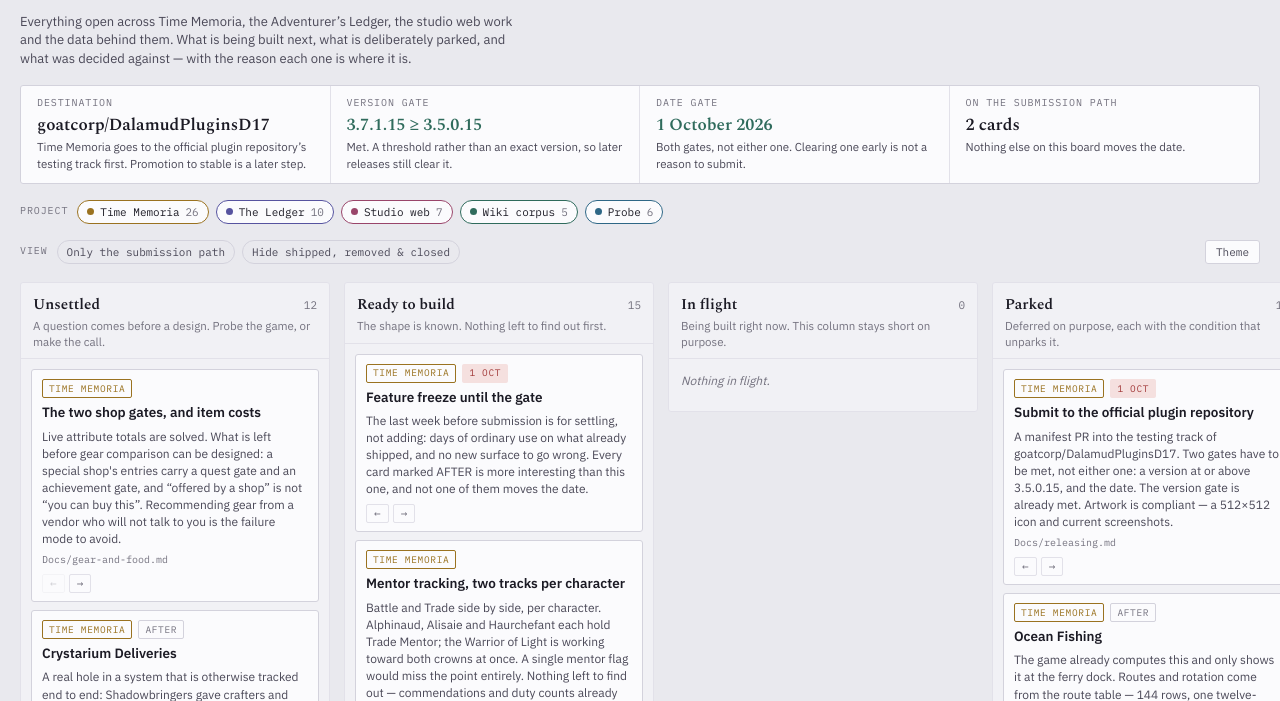
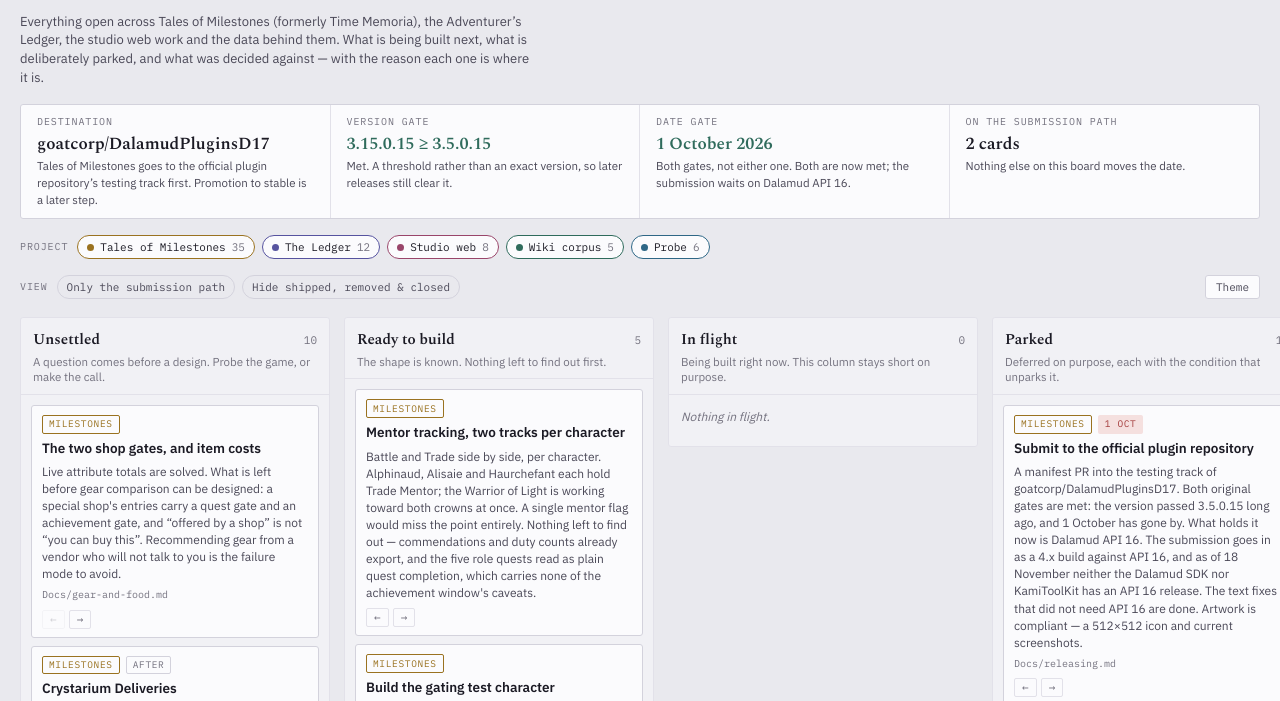
Before and after one commit to LegendsOfTheGame/roadmap, a plain HTML site: page index.html in a window 1280 px wide. Shown: the part 95-796 px from the top of the page. Drawn offline with nearby package versions, Linux system fonts and the light colour scheme.

Commit message:
content: catch the board up to 3.15.0.15 (#1)
* content: catch the board up to 3.15.0.15

Shipped since 23 Sep: 12 planned cards move to Shipped (duty grid and
export, relic export and checklist, hunt counts and reconciliation,
native parity, backup notice, Ledger address, Ko-fi, settle week), and
13 new cards record 3.7.2 to 3.15 and the Ledger's layout and share codes.
API 16 is now on the submission path. The plugin's new name, Tales of
Milestones, replaces Time Memoria on the page.

Co-Authored-By: Claude Opus 5.5 <noreply@anthropic.com>
Claude-Session: https://claude.ai/code/session_01DSgFFcDf3qQZHhCZweBMfk

* content: drop the settle-week card

Co-Authored-By: Claude Opus 5.5 <noreply@anthropic.com>
Claude-Session: https://claude.ai/code/session_01DSgFFcDf3qQZHhCZweBMfk

---------

Co-authored-by: Claude <noreply@anthropic.com>

```diff
--- a/cards.js
+++ b/cards.js
@@ -15,14 +15,14 @@
 const META = {
   gateDate: Date.UTC(2026, 9, 1),        // 1 October 2026
   gateDateLabel: "1 October 2026",
-  version: "3.7.1.15",
+  version: "3.15.0.15",
   versionGate: "3.5.0.15",
   destination: "goatcorp/DalamudPluginsD17"
 };
 
 const PROJECTS = {
-  tm:     { name: "Time Memoria",  short: "TIME MEMORIA", hue: "var(--p-tm)",
-            blurb: "The Dalamud plugin. Quest pacing, read from the game." },
+  tm:     { name: "Tales of Milestones", short: "MILESTONES", hue: "var(--p-tm)",
+            blurb: "The Dalamud plugin, formerly Time Memoria. Quest pacing, read from the game." },
   pl:     { name: "The Ledger",    short: "LEDGER",       hue: "var(--p-pl)",
             blurb: "Pandora Lunar's Adventurer's Ledger, the web companion." },
   studio: { name: "Studio web",    short: "STUDIO",       hue: "var(--p-studio)",
@@ -63,15 +63,10 @@ const CARDS = [
 
   { id: "d17-submit", p: "tm", c: "parked", gate: "1oct",
     t: "Submit to the official plugin repository",
-    d: "A manifest PR into the testing track of goatcorp/DalamudPluginsD17. Two gates have to be met, not either one: a version at or above 3.5.0.15, and the date. The version gate is already met. Artwork is compliant — a 512×512 icon and current screenshots.",
+    d: "A manifest PR into the testing track of goatcorp/DalamudPluginsD17. Both original gates are met: the version passed 3.5.0.15 long ago, and 1 October has gone by. What holds it now is Dalamud API 16. The submission goes in as a 4.x build against API 16, and as of 18 November neither the Dalamud SDK nor KamiToolKit has an API 16 release. The text fixes that did not need API 16 are done. Artwork is compliant — a 512×512 icon and current screenshots.",
     s: "Docs/releasing.md" },
 
-  { id: "no-features-sep", p: "tm", c: "ready", gate: "1oct",
-    t: "Feature freeze until the gate",
-    d: "The last week before submission is for settling, not adding: days of ordinary use on what already shipped, and no new surface to go wrong. Every card marked AFTER is more interesting than this one, and not one of them moves the date.",
-    s: null },
-
-  /* ---------------- Time Memoria ---------------- */
+  /* ---------------- Tales of Milestones (formerly Time Memoria) ---------------- */
 
   { id: "mentor", p: "tm", c: "ready", gate: null,
     t: "Mentor tracking, two tracks per character",
@@ -88,31 +83,6 @@ const CARDS = [
     d: "A real hole in a system that is otherwise tracked end to end: Shadowbringers gave crafters and gatherers no class quest chain at all, and replaced it with a repeatable turn-in. So this is a new tracked category per job with its own rank and delivery count — not missing quest rows. The exact shape is still unprobed.",
     s: null },
 
-  { id: "lodestone-link", p: "tm", c: "ready", gate: null,
-    t: "The Lodestone link in the native window",
-    d: "The last open item in native parity. The closest existing node draws a full list-item hover bar, so a row that reads as a clickable label is real work rather than one property. Left out of the last parity pass rather than shipping something that looks clickable and is not.",
-    s: "Docs/native-parity.md" },
-
-  { id: "rebaseline-native", p: "tm", c: "ready", gate: null,
-    t: "Native parity for the journal re-baseline",
-    d: "The re-baseline controls shipped in the classic settings window first. The native window still needs them.",
-    s: "Docs/native-parity.md" },
-
-  { id: "duty-export", p: "tm", c: "ready", gate: "after",
-    t: "Export duty completion for the grid",
-    d: "Three tiers of certainty. Exact, from quest data: the quest that follows a duty gives the true answer for every dungeon and trial the story gates. Exact, from achievements: 53 Extreme and Minstrel's Ballad clears. A floor, from Mapping the Realm, which is a discovery achievement and must never overwrite a higher stored value. Guildhests stay hand-ticked, and say so.",
-    s: null },
-
-  { id: "relic-export", p: "tm", c: "ready", gate: "after",
-    t: "Relic names and completion",
-    d: "Relic quests already arrive in the export — the game files them under Class & Job Quests. Names come from the game's own achievement sheet, so the plugin can send name plus done and the Ledger seeds nothing by hand.",
-    s: null },
-
-  { id: "hunt-flags", p: "tm", c: "unsettled", gate: null,
-    t: "May the plugin export the hunt group flags?",
-    d: "A decision, not a probe. A per-mark kill record is a combat log and is permanently out of scope. But the plugin already exports duty and commendation counts, so a profile aggregate is not new ground. The principle wants settling before the Ledger asks for the data.",
-    s: "README.md" },
-
   { id: "ocean-build", p: "tm", c: "parked", gate: "after",
     t: "Ocean Fishing",
     d: "The game already computes this and only shows it at the ferry dock. Routes and rotation come from the route table — 144 rows, one twelve-element sequence shifted a place per day. Both boats, the next voyages, stops in order, unlocks read from the route's own quest column. Schedule from the game; bait and bite windows stay community measurement.",
@@ -128,20 +98,15 @@ const CARDS = [
     d: "The only planned change that alters what someone mid-A Realm Reborn sees, and the only one the game genuinely cannot supply. A level 50 Seventh Astral Era quest should rank as 2.x, not as the patch its id belongs to.",
     s: "Docs/4.0-checklist.md" },
 
-  { id: "api16", p: "tm", c: "parked", gate: "after",
+  { id: "api16", p: "tm", c: "parked", gate: "1oct",
     t: "Rebuild against API 16",
-    d: "Unparks when API 16 reaches general release. The API digit sorts last in the version, so it can never disqualify a build — but a forced update is a moment worth spending on something.",
+    d: "Now the one thing the submission waits on. The 4.x build that goes to the official repository has to target API 16, and as of 18 November neither the Dalamud SDK nor KamiToolKit has an API 16 release. Unparks when they do. The API digit sorts last in the version, so the rebuild can never disqualify a build.",
     s: "Docs/4.0-checklist.md" },
 
   { id: "gating-char", p: "tm", c: "ready", gate: null,
     t: "Build the gating test character",
     d: "A main character has done everything, which makes gating easy to write and impossible to test. A fresh character at level 10 with Fisher unlocked leaves one boat unlocked and one locked — permanently. A fixture, not a window that closes as you play. Every progression gate in the plugin needs it.",
     s: "Docs/4.0-checklist.md" },
-
-  { id: "ledger-url", p: "tm", c: "unsettled", gate: null,
-    t: "The Ledger address is compiled in",
-    d: "Every released build points at the current address for good, and the site is moving to its own domain. Redirects hold for now, which is the only reason this is not already a problem. Decide whether the plugin should read the address from somewhere that can change.",
-    s: null },
 
   /* ---------------- probes ---------------- */
 
@@ -172,26 +137,6 @@ const CARDS = [
 
   /* ---------------- the Ledger ---------------- */
 
-  { id: "backup-notice", p: "pl", c: "ready", gate: null,
-    t: "“We are moving — download your backup”",
-    d: "The one piece of the move worth doing early. Its clock starts when the notice goes up, not when the domain switches, and browser storage does not survive a change of origin. Without it every saved character is stranded.",
-    s: null },
-
-  { id: "duty-grid", p: "pl", c: "ready", gate: "after",
-    t: "The duty grid",
-    d: "Every dungeon, trial, raid and guildhest per expansion, ticked where done. Rows generated from the game's own content table, so no hand-kept list and new duties appear on patch day. The plugin supplies the exact answer where the story gates a duty, which is the part a Lodestone-only tracker cannot do.",
-    s: null },
-
-  { id: "relic-checklist", p: "pl", c: "ready", gate: "after",
-    t: "Relic checklist",
-    d: "Fed by the relic export. Ticked from the game rather than typed.",
-    s: null },
-
-  { id: "hunts-reconcile", p: "pl", c: "ready", gate: null,
-    t: "Reconcile the Hunts tab against the game",
-    d: "The game tracks unique elite mark kills, but only ever reports how many, never which. That count is still worth surfacing. The Warrior of Light's tab had none of the six La Noscea A ranks ticked; the game reported five. A line reading “the game says 5, you have ticked 0” is the whole feature.",
-    s: null },
-
   { id: "hunts-late", p: "pl", c: "parked", gate: null,
     t: "Later expansions have no hunt source",
     d: "Group achievements cover A Realm Reborn, Heavensward and Stormblood — 70 of 127 marks. Everything after that has counter achievements only. Those 57 stay hand-ticked, and the tab should say so plainly rather than look broken.",
@@ -216,12 +161,12 @@ const CARDS = [
 
   { id: "web-merge", p: "studio", c: "parked", gate: "after",
     t: "One origin for everything web-facing",
-    d: "The hub, the Ledger and the challenge trackers serve from one domain. One origin means one browser store, which is the whole point: a routine ticked on the checklist is ticked in the Ledger. Subdomains stay as redirects so existing addresses keep working.",
+    d: "Half done. legendmemoria.org already serves the Ledger, the Apex tracker and the plugin pages from one origin, which was the point: one browser store. The repositories are still separate, and a workflow copies them into the site. Folding them into one repository, with one licence across the lot, is the part still parked.",
     s: null },
 
   { id: "split-appjs", p: "studio", c: "parked", gate: "after",
     t: "Split the app into shell and per-game",
-    d: "The Ledger is one 199 KB script, nearly all of it specific to one game. This is not extra work on top of a shared layout — it is the shared layout. Shell: themes, save indicator, backup bar, and one countdown engine.",
+    d: "The Ledger's main script is now 396 KB, nearly all of it specific to one game. This is not extra work on top of a shared layout — it is the shared layout. Shell: themes, save indicator, backup bar, and one countdown engine.",
     s: null },
 
   { id: "reset-engine", p: "studio", c: "parked", gate: "after",
@@ -232,11 +177,6 @@ const CARDS = [
   { id: "challenge-rebirth", p: "studio", c: "parked", gate: "after",
     t: "Challenge trackers on the shared shell",
     d: "The themes already carry shape as well as colour — one sharpens every corner, another rounds them — so a game inheriting the shell inherits real personality, and the accent colour makes per-game identity a single line.",
-    s: null },
-
-  { id: "support", p: "studio", c: "ready", gate: null,
-    t: "A way to support the project",
-    d: "A donate link in the plugin's own settings window and on the sites. Donate links are common among approved plugins; it will be confirmed with the approval group at submission rather than assumed.",
     s: null },
 
   { id: "ads-ledger", p: "studio", c: "closed", gate: null,
@@ -273,7 +213,7 @@ const CARDS = [
 
   { id: "naive-time", p: "wiki", c: "ready", gate: null,
     t: "Timestamps ignore daylight saving",
-    d: "Fetch times are recorded in naive local time. An autumn clock change repeats an hour, so a stale record could win. Small, and it will happen in November.",
+    d: "Fetch times are recorded in naive local time. An autumn clock change repeats an hour, so a stale record could win. Small, and it comes round every November.",
     s: null },
 
   /* ---------------- closed, with the reason ---------------- */
@@ -299,6 +239,126 @@ const CARDS = [
     s: "Docs/releasing.md" },
 
   /* ---------------- shipped ---------------- */
+
+  { id: "sh-315", p: "tm", c: "shipped", gate: null,
+    t: "3.15.0.15 — an export half the size",
+    d: "Every id list in the export writes a run of consecutive ids as a pair, so a full export is about half its old size and quicker to paste. The data is the same. The Ledger reads it already, and exports from older versions still import.",
+    s: null },
+
+  { id: "sh-ledger-share", p: "pl", c: "shipped", gate: null,
+    t: "Share codes",
+    d: "Shipped with 3.15.0.15. Settings makes a short code that opens a read-only view of one character. Each share also stores a backup that your browser encrypts before it goes up, which only your owner key or a one-time recovery code can open. A timed code expires 48 hours after the last share; a permanent one updates itself after you save.",
+    s: null },
+
+  { id: "sh-314", p: "tm", c: "shipped", gate: null,
+    t: "3.14.0.15 — hunt counts, native parity, /tmwiki groups",
+    d: "Hunt group counts in the export, read on demand. Allied society quests in their own group under each expansion in /tmwiki, and held levequests listed by town. Journal re-baseline and Lodestone links in the native window. The Main Scenario rate stops at the final Main Scenario quest, and the Ledger link points at its new home.",
+    s: null },
+
+  { id: "kofi-title-heart", p: "tm", c: "shipped", gate: null,
+    t: "Ko-fi heart in the title bar",
+    d: "Shipped in 3.14.0.15. A heart in the classic main window's title bar opens the Ko-fi page. A link only, beside the one that stays in the Credits tab.",
+    s: null },
+
+  { id: "food-location-marker", p: "tm", c: "shipped", gate: null,
+    t: "Where each food is",
+    d: "Shipped in 3.14.0.15. Each row on the Bonuses tab shows where the food is: B1 to B4 for the inventory block, the same number /isearch gives, and S for the saddlebag. Probed against the game first — 26 of 26 visible food stacks matched.",
+    s: null },
+
+  { id: "sh-ledger-layout", p: "pl", c: "shipped", gate: null,
+    t: "The Ledger's new layout",
+    d: "Shipped with 3.13.0.15. Next Steps is the first screen, with Daily, Weekly and Seasonal in the rail. Each Challenge Log entry has its own row, routines can carry their own boxes, and the Ledger holds up to eight characters. The leftovers — Custom Deliveries boxes, the weekly meter, Armor and GARO cards — followed in 3.14.",
+    s: null },
+
+  { id: "sh-313", p: "tm", c: "shipped", gate: null,
+    t: "3.13.0.15 — eat from the window",
+    d: "An Eat button for each meal on the Bonuses tab and in /tm food, and /tm eat by role. Playtime in the export kept current. The native windows update once a second instead of every frame: about 1.2 ms down to 0.08 ms per frame in a test.",
+    s: null },
+
+  { id: "sh-311", p: "tm", c: "shipped", gate: null,
+    t: "3.11 — food from accepted quests",
+    d: "/tm food lists the quests in your journal that reward food, and an eye on the turn-in window opens it before you choose. Text follows the game's UI theme, so the light themes are readable. The download went from 12.7 MB to 1.3 MB. 3.11.1.15 fixed an unload error that needed a game restart.",
+    s: null },
+
+  { id: "sh-rename", p: "tm", c: "shipped", gate: null,
+    t: "3.10.1.15 — Time Memoria is now Tales of Milestones",
+    d: "A new name and nothing else. Settings, the quest journal and exports stay where they were, and the /tm commands do not change.",
+    s: null },
+
+  { id: "sh-310", p: "tm", c: "shipped", gate: null,
+    t: "3.10.0.15 — the /tm food window",
+    d: "The strongest meal held for each role, and where it is: inventory, saddlebag or a retainer by name. Saddlebag food is found straight after the game starts, not only after the saddlebag is opened. The last five exports per character are kept locally.",
+    s: null },
+
+  { id: "sh-38", p: "tm", c: "shipped", gate: null,
+    t: "3.8 and 3.9 — the collections export",
+    d: "A separate collections export with duty clears, per-expansion quest totals, mount speed, folklore tomes and the Master's Bestiary in 3.8.0.15, and relic stages held in 3.9.0.15.",
+    s: null },
+
+  { id: "sh-372", p: "tm", c: "shipped", gate: null,
+    t: "3.7.2 to 3.7.7 — /tmwiki and levequests",
+    d: "A /tmwiki window that links accepted quests to the wiki, and levequests shown with their job, turn-in count and copyable required items. Plus fixes to the installer buttons and to event names.",
+    s: null },
+
+  { id: "domain-move", p: "studio", c: "shipped", gate: null,
+    t: "Everything on legendmemoria.org",
+    d: "legendmemoria.org serves the Ledger at /lunar, the Apex tracker at /apex and the plugin pages at /plugins, all from one origin. The old Ledger address stays up with a moved notice.",
+    s: null },
+
+  { id: "support", p: "studio", c: "shipped", gate: null,
+    t: "A way to support the project",
+    d: "Shipped. A Ko-fi button in the plugin's settings since 3.7.1.15, a heart in the classic window's title bar since 3.14.0.15, and a plain Ko-fi link on the Ledger and this board. Links only: no counter, no popup, no reminder.",
+    s: null },
+
+  { id: "backup-notice", p: "pl", c: "shipped", gate: null,
+    t: "“We are moving — download your backup”",
+    d: "Shipped. The old github.io address shows a notice that the Ledger has moved, with a Download backup button. Browser storage does not survive a change of origin, so without it every saved character would have been stranded.",
+    s: null },
+
+  { id: "duty-grid", p: "pl", c: "shipped", gate: null,
+    t: "The duty grid",
+    d: "Every dungeon, trial, raid and guildhest per expansion, ticked where done. The rows are generated from the game's own Duty Finder table, so new duties appear on patch day with no hand-kept list, and the grid ticks itself from the plugin's duty export.",
+    s: null },
+
+  { id: "relic-checklist", p: "pl", c: "shipped", gate: null,
+    t: "Relic checklist",
+    d: "Shipped in 3.9.0.15 as its own Relics area, then rebuilt in 3.12 to count weapons and tools rather than quests: one panel per relic line, a By job view, and Armor and GARO cards. Filled from the plugin's relic export, not typed. When a line's first quest is not open yet, the card names the quest to do on the way to it.",
+    s: null },
+
+  { id: "hunts-reconcile", p: "pl", c: "shipped", gate: null,
+    t: "Reconcile the Hunts tab against the game",
+    d: "Shipped in 3.14.0.15. After an import, each A and S rank group shows the game's count beside your ticks — for example “The game counts 5 of 6; you have ticked 4”. It never ticks anything for you.",
+    s: null },
+
+  { id: "ledger-url", p: "tm", c: "shipped", gate: null,
+    t: "The Ledger address in the plugin",
+    d: "Shipped in 3.14.0.15. Open Adventurer's Ledger now goes to legendmemoria.org/lunar, the Ledger's permanent home. The old address stays up and says the Ledger has moved, so older builds still lead somewhere useful.",
+    s: null },
+
+  { id: "hunt-flags", p: "tm", c: "shipped", gate: null,
+    t: "Hunt group counts in the export",
+    d: "Decided yes, as an aggregate, and shipped in 3.14.0.15. The export carries the game's count for each of the 16 A and S rank “Mark of the …” achievements. It is the group count only: the plugin does not record which mark was killed, so the per-mark log stays closed. A Read hunt counts button asks the game for all 16, and only when it is pressed.",
+    s: "README.md" },
+
+  { id: "lodestone-link", p: "tm", c: "shipped", gate: null,
+    t: "The Lodestone link in the native window",
+    d: "Shipped in 3.14.0.15. Maintenance and Active Events rows in the native window have a Read button after the title, and it opens the Lodestone page. A button, so nothing looks clickable that is not.",
+    s: "Docs/native-parity.md" },
+
+  { id: "rebaseline-native", p: "tm", c: "shipped", gate: null,
+    t: "Native parity for the journal re-baseline",
+    d: "Shipped in 3.14.0.15. The native Settings tab can re-baseline the journal, as the classic window has since 3.5.0.15. Select Set Baseline, then select it again within five seconds to confirm.",
+    s: "Docs/native-parity.md" },
+
+  { id: "relic-export", p: "tm", c: "shipped", gate: null,
+    t: "Relic names and completion",
+    d: "Shipped in 3.9.0.15 and extended since. The collections export carries the highest relic stage held for each job, Zodiac to Cosmic Tools, read from the armoury chest, bags, saddlebag, retainers and glamour dresser. 3.12 added Lucis and Resplendent tools; 3.13 added relic armor, GARO gear and the Figmental, Exquisite and Deep Dungeon weapons.",
+    s: null },
+
+  { id: "duty-export", p: "tm", c: "shipped", gate: null,
+    t: "Export duty completion for the grid",
+    d: "Shipped in 3.8.0.15. The export carries every duty the game records as cleared, read straight from the game rather than inferred from the quest that follows it. Quest battles and deep dungeon floors never record a clear there, so the Ledger covers those from quests and achievements. The Hall of the Novice is left out: the game's record of it proved unreliable, and once made an export count 202 duties where the true number was 192.",
+    s: null },
 
   { id: "sh-371", p: "tm", c: "shipped", gate: null,
     t: "3.7.1.15 — Ko-fi, and two panels that scroll",
--- a/index.html
+++ b/index.html
@@ -4,7 +4,7 @@
 <meta charset="UTF-8">
 <meta name="viewport" content="width=device-width, initial-scale=1">
 <title>Forget Nothing Board &mdash; Legends of the Game</title>
-<meta name="description" content="What is being built next for Time Memoria and the Adventurer's Ledger, what is deliberately parked, and what was decided against.">
+<meta name="description" content="What is being built next for Tales of Milestones (formerly Time Memoria) and the Adventurer's Ledger, what is deliberately parked, and what was decided against.">
 <meta name="color-scheme" content="light dark">
 <link rel="preconnect" href="https://fonts.googleapis.com">
 <link rel="preconnect" href="https://fonts.gstatic.com" crossorigin>
@@ -21,13 +21,13 @@
     <span class="clock" id="clock"></span>
   </div>
 
-  <p class="standfirst">Everything open across Time Memoria, the Adventurer&rsquo;s Ledger, the studio web work and the data behind them. What is being built next, what is deliberately parked, and what was decided against &mdash; with the reason each one is where it is.</p>
+  <p class="standfirst">Everything open across Tales of Milestones (formerly Time Memoria), the Adventurer&rsquo;s Ledger, the studio web work and the data behind them. What is being built next, what is deliberately parked, and what was decided against &mdash; with the reason each one is where it is.</p>
 
   <div class="gates">
     <div class="gate-cell">
       <span class="gate-k">Destination</span>
       <span class="gate-v" id="destination"></span>
-      <span class="gate-n">Time Memoria goes to the official plugin repository&rsquo;s testing track first. Promotion to stable is a later step.</span>
+      <span class="gate-n">Tales of Milestones goes to the official plugin repository&rsquo;s testing track first. Promotion to stable is a later step.</span>
     </div>
     <div class="gate-cell">
       <span class="gate-k">Version gate</span>
@@ -37,7 +37,7 @@
     <div class="gate-cell">
       <span class="gate-k">Date gate</span>
       <span class="gate-v unmet" id="dategate"></span>
-      <span class="gate-n">Both gates, not either one. Clearing one early is not a reason to submit.</span>
+      <span class="gate-n">Both gates, not either one. Both are now met; the submission waits on Dalamud API 16.</span>
     </div>
     <div class="gate-cell">
       <span class="gate-k">On the submission path</span>
@@ -70,7 +70,7 @@
   <p><strong>Shipped does not go backwards.</strong> What shipped, shipped. A released card cannot return to the planning columns; the only move out of Shipped is into Removed, which records that it was withdrawn and why. Nothing reaches Removed from anywhere else, because nothing can be pulled that was never released.</p>
   <p><strong>Characters.</strong> Cards that cite a real reading name the character after an ally from the game&rsquo;s own story. The bugs and the numbers are real; the names stand in.</p>
   <p><strong>Moving cards.</strong> Drag a card, or use the arrows on it. Your arrangement is kept in this browser only and changes nothing for anyone else. The board itself changes when <code>cards.js</code> changes in the repository.</p>
-  <p>Source: <a href="https://github.com/LegendsOfTheGame/roadmap">github.com/LegendsOfTheGame/roadmap</a> &middot; Time Memoria: <a href="https://github.com/LegendsOfTheGame/TimeMemoriaV3">TimeMemoriaV3</a> &middot; Support: <a href="https://ko-fi.com/legendsofthegame">Ko-fi</a></p>
+  <p>Source: <a href="https://github.com/LegendsOfTheGame/roadmap">github.com/LegendsOfTheGame/roadmap</a> &middot; Tales of Milestones: <a href="https://github.com/LegendsOfTheGame/TimeMemoriaV3">TimeMemoriaV3</a> &middot; Support: <a href="https://ko-fi.com/legendsofthegame">Ko-fi</a></p>
 </section>
 
 <script src="cards.js"></script>
```
Also changed, not shown: 1 other file.
